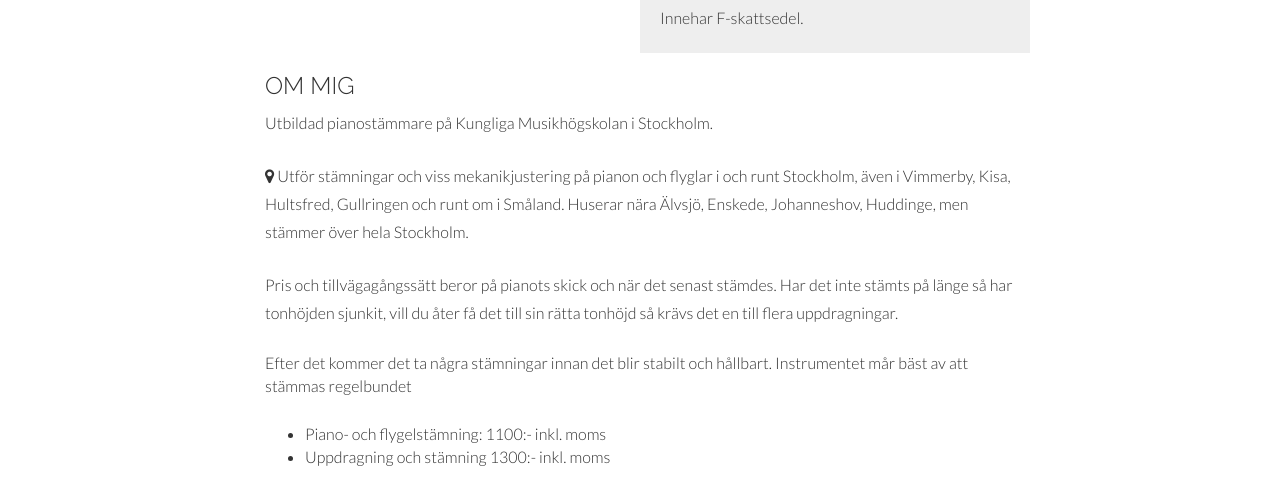
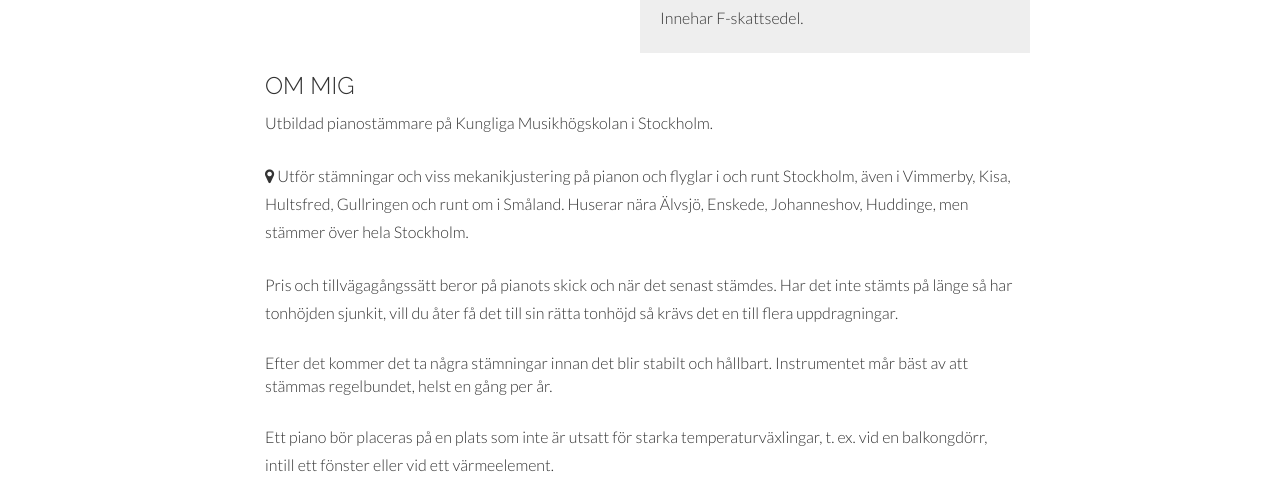
Before and after one commit to pontusleander/pontusleander.github.io, a plain HTML site: page index.html in a window 1280 px wide. Shown: the part 267-763 px from the top of the page. Drawn offline with Linux system fonts and the light colour scheme.

Commit message:
Update index.html
Text edit

```diff
--- a/index.html
+++ b/index.html
@@ -83,8 +83,8 @@
               <h3>OM MIG</h3>
               <p>Utbildad pianostämmare på Kungliga Musikhögskolan i Stockholm.</p>
               <p><i class="fa fa-map-marker"></i> Utför stämningar och viss mekanikjustering på pianon och flyglar i och runt Stockholm, även i Vimmerby, Kisa, Hultsfred, Gullringen och runt om i Småland. Huserar nära Älvsjö, Enskede, Johanneshov, Huddinge, men stämmer över hela Stockholm.</p>
-              <p>Pris och tillvägagångssätt beror på pianots skick och när det senast stämdes. Har det inte stämts på länge så har tonhöjden sjunkit, vill du åter få det till sin rätta tonhöjd så krävs det en till flera uppdragningar.</p>Efter det kommer det ta några stämningar innan det blir stabilt och hållbart. Instrumentet mår bäst av att stämmas regelbundet</p>
-
+              <p>Pris och tillvägagångssätt beror på pianots skick och när det senast stämdes. Har det inte stämts på länge så har tonhöjden sjunkit, vill du åter få det till sin rätta tonhöjd så krävs det en till flera uppdragningar.</p>Efter det kommer det ta några stämningar innan det blir stabilt och hållbart. Instrumentet mår bäst av att stämmas regelbundet, helst en gång per år.</p>
+              <p>Ett piano bör placeras på en plats som inte är utsatt för starka temperaturväxlingar, t. ex. vid en balkongdörr, intill ett fönster eller vid ett värmeelement.</p>
               <ul>
                 <li>Piano- och flygelstämning: 1100:- inkl. moms</li>
                 <li>Uppdragning och stämning 1300:- inkl. moms</li>
```
